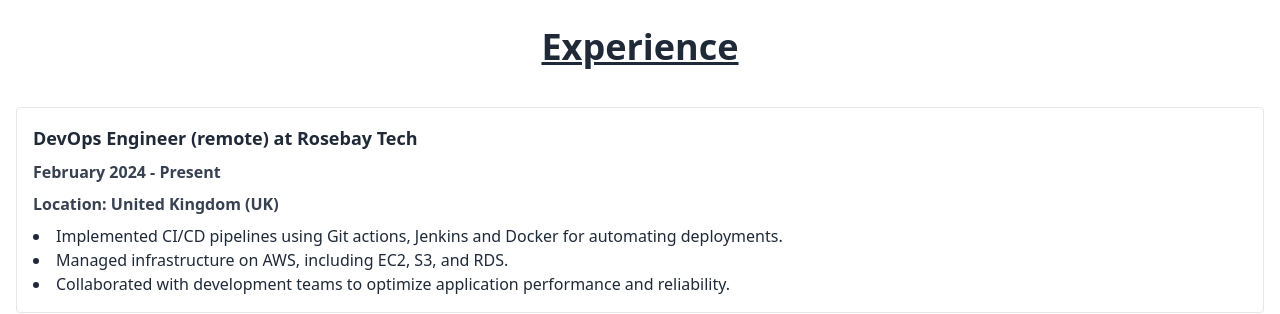
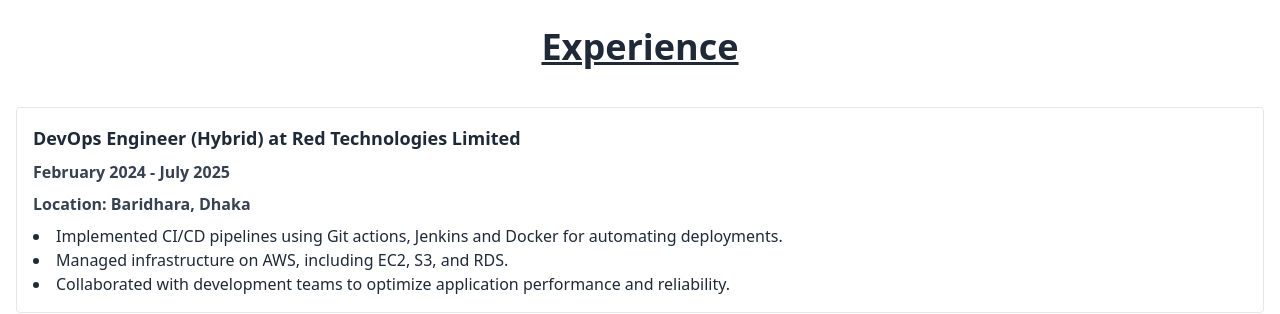
Before and after one commit to anfal11/my-portfolio, a React (Vite) app: page / in a window 1280 px wide. Shown: the part 3380-3694 px from the top of the page. Built offline with nearby package versions, Linux system fonts and the light colour scheme.

Commit message:
Experience section updated

```diff
--- a/src/Components/Experience.jsx
+++ b/src/Components/Experience.jsx
@@ -3,9 +3,9 @@ const Experience = () => {
       <div className="max-w-[1520px] mx-auto py-8 px-4 mt-48 mb-20">
         <h2 className="text-center font-bold text-4xl underline mb-10" data-aos="zoom-in" data-aos-duration="1000">Experience</h2>
         <div className="border border-gray-200 p-4 rounded">
-          <h3 className="text-lg font-extrabold mb-2">DevOps Engineer (remote) at Rosebay Tech</h3>
-          <p className="text-gray-700 mb-2 font-bold">February 2024 - Present</p>
-          <p className="text-gray-700 mb-2 font-semibold">Location: United Kingdom (UK)</p>
+          <h3 className="text-lg font-extrabold mb-2">DevOps Engineer (Hybrid) at Red Technologies Limited</h3>
+          <p className="text-gray-700 mb-2 font-bold">February 2024 - July 2025</p>
+          <p className="text-gray-700 mb-2 font-semibold">Location: Baridhara, Dhaka</p>
           <ul className="list-disc list-inside">
             <li>Implemented CI/CD pipelines using Git actions, Jenkins and Docker for automating deployments.</li>
             <li>Managed infrastructure on AWS, including EC2, S3, and RDS.</li>
```
